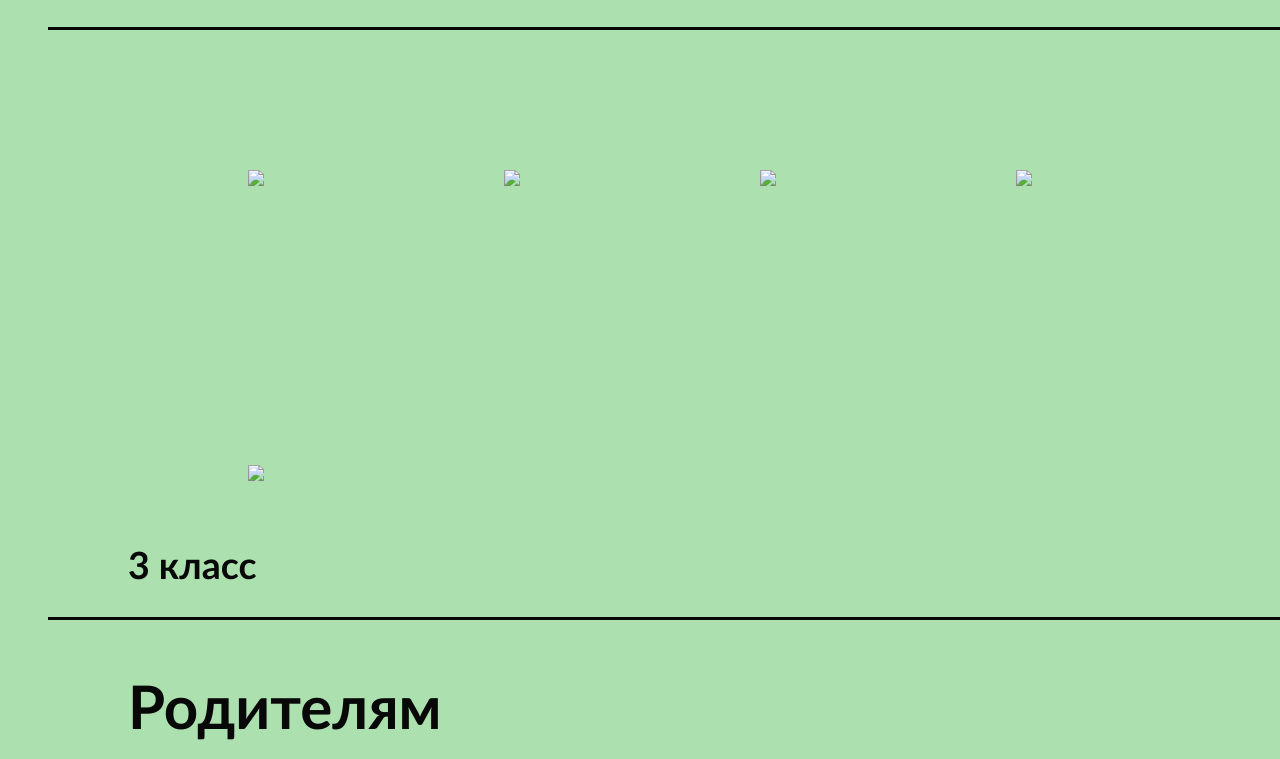
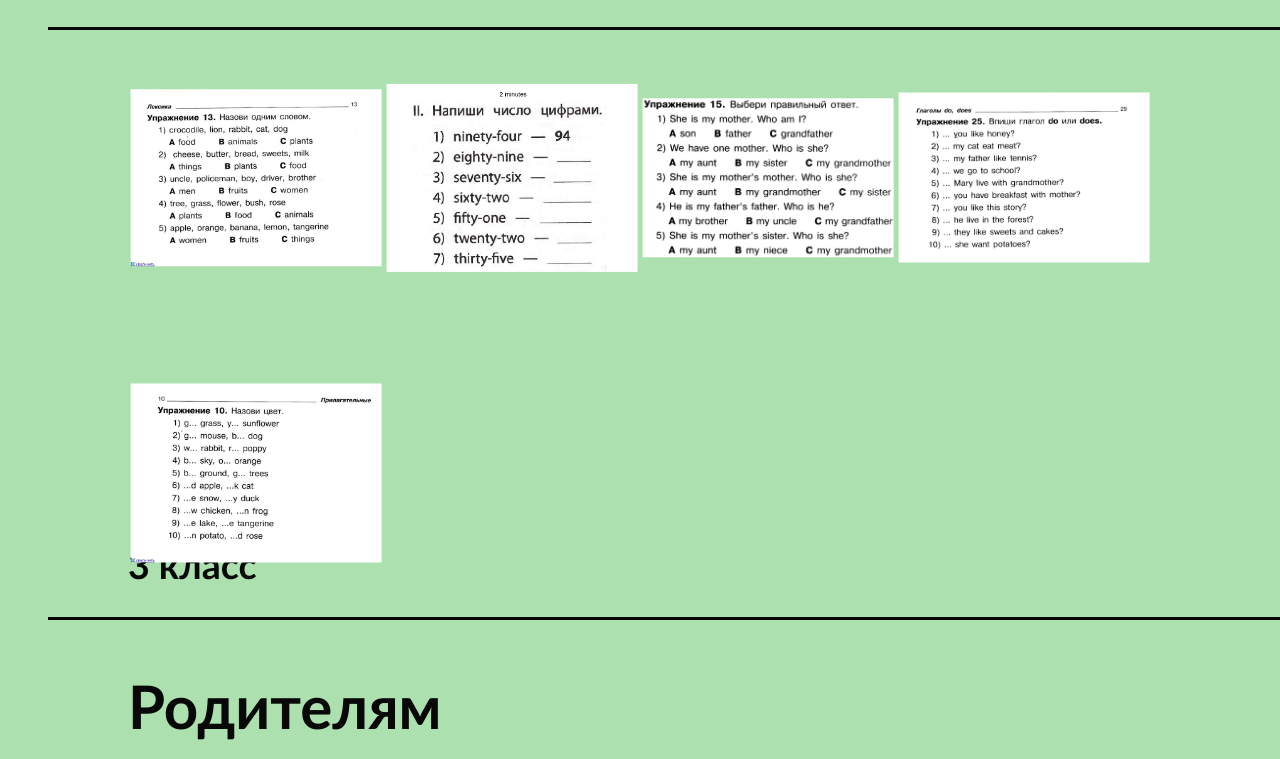
Before and after one commit to olesyakrysik/yaschenko, a plain HTML site: page index.html in a window 1280 px wide. Shown: the part 1797-2556 px from the top of the page. Drawn offline with Linux system fonts and the light colour scheme.

Commit message:
Update index.html

```diff
--- a/index.html
+++ b/index.html
@@ -11,7 +11,7 @@
 <div id="header">
     <div class="container">
         <nav>
-            <img src="logo1.png" class="logo">
+            <img src="img/logo1.png" class="logo">
             <ul>
                 <li><a href = '#header'>Главная</a></li>
                 <li><a href = '#news'>Новости</a></li>
@@ -83,11 +83,11 @@
         <h2>Дополнительные задания</h2>
         <div class="create-line-2"></div>
         <div id="gall">
-            <img src="1.jpg" tabindex="0">
-            <img src="2.jpg" tabindex="0">
-            <img src="3.jpg" tabindex="0">
-            <img src="4.jpeg" tabindex="0">
-            <img src="5.png" tabindex="0">
+            <img src="img/1.jpg" tabindex="0">
+            <img src="img/2.jpg" tabindex="0">
+            <img src="img/3.jpg" tabindex="0">
+            <img src="img/4.jpeg" tabindex="0">
+            <img src="img/5.png" tabindex="0">
             <div></div>
             <h2>3 класс</h2>
             <div class="create-line-2"></div>
```
